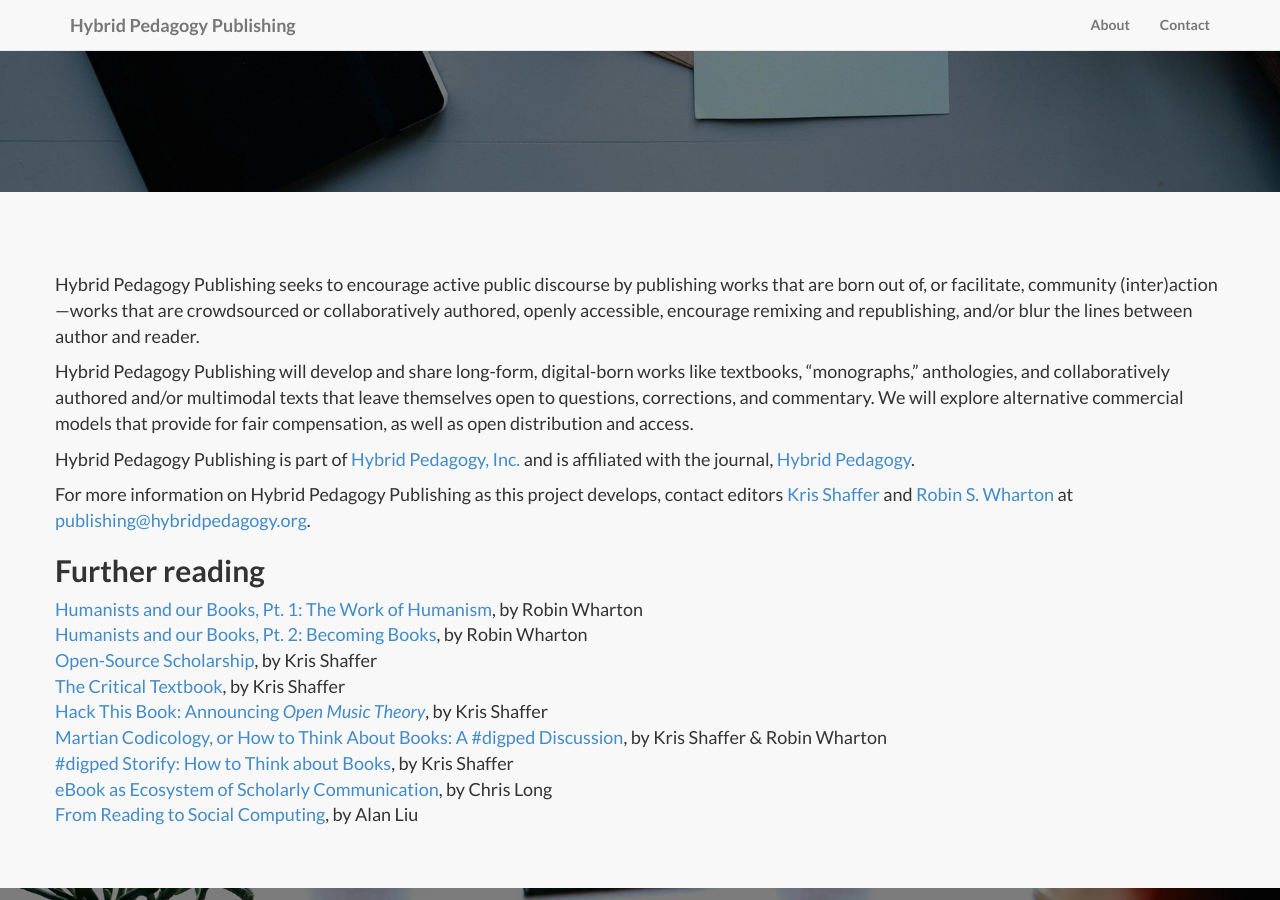
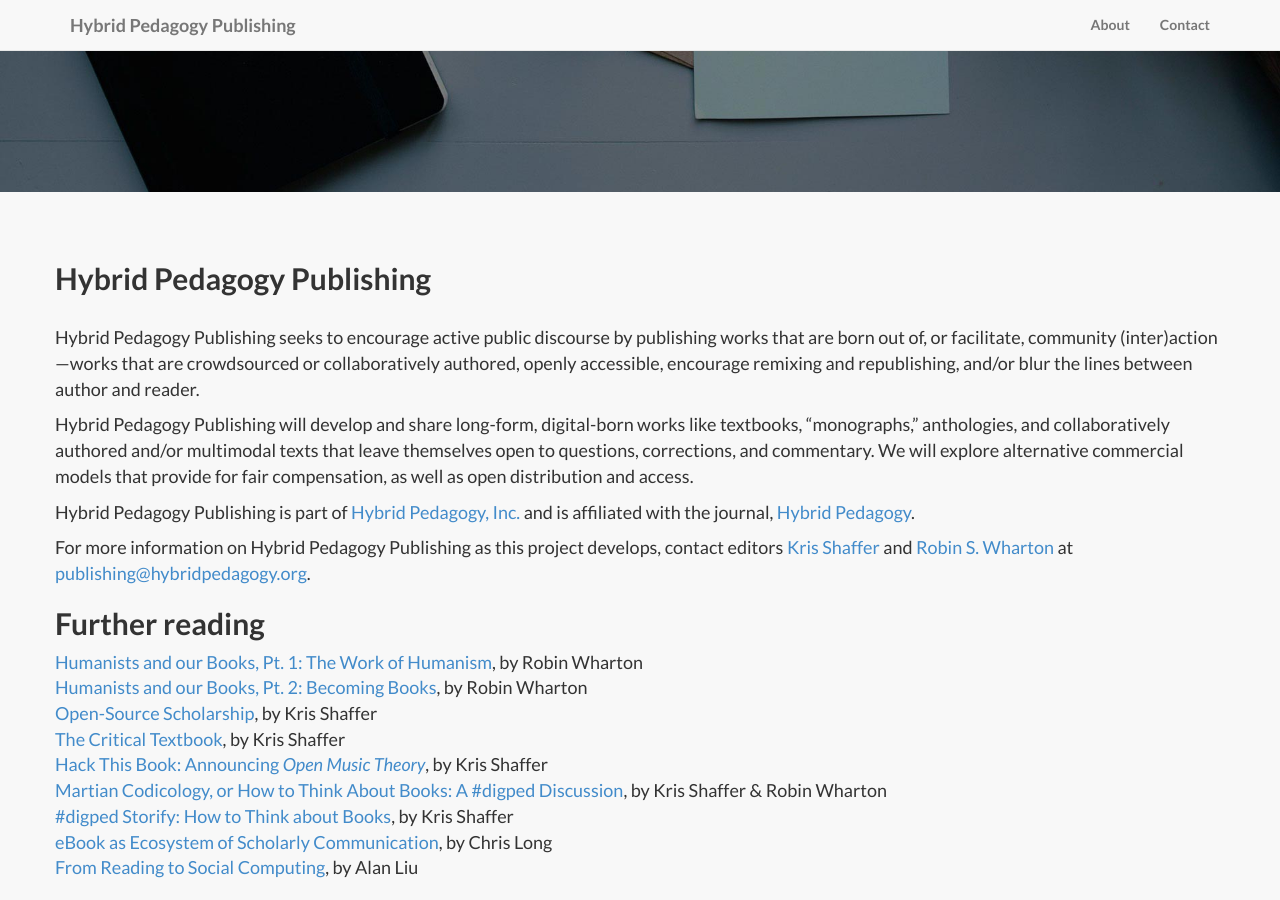
Before and after one commit to HybridPedagogyPublishing/HybridPedagogyPublishing.github.io, a Jekyll site: the page built from about.md, in a window 1280 px wide and 900 px high, scrolled down 585 px. Built offline with Jekyll 4.4.1, drawn with Linux system fonts in a browser that asks for light colours; nearby versions of some CDN libraries; library files that are not in the unit come from our copies.

Commit message:
page style

```diff
--- a/_layouts/page.html
+++ b/_layouts/page.html
@@ -11,7 +11,7 @@
 	            <div class="row">
 					<div class="pageContent">
 	                    <div class="clearfix"></div>
-	                    <h2 class="section-heading">{{ post.title }}</h2>
+	                    <h2 class="section-heading">{{ page.title }}</h2>
 	                    {{ content }}
 					</div>
 	            </div>
```
Also changed, not shown: 1 other file.
